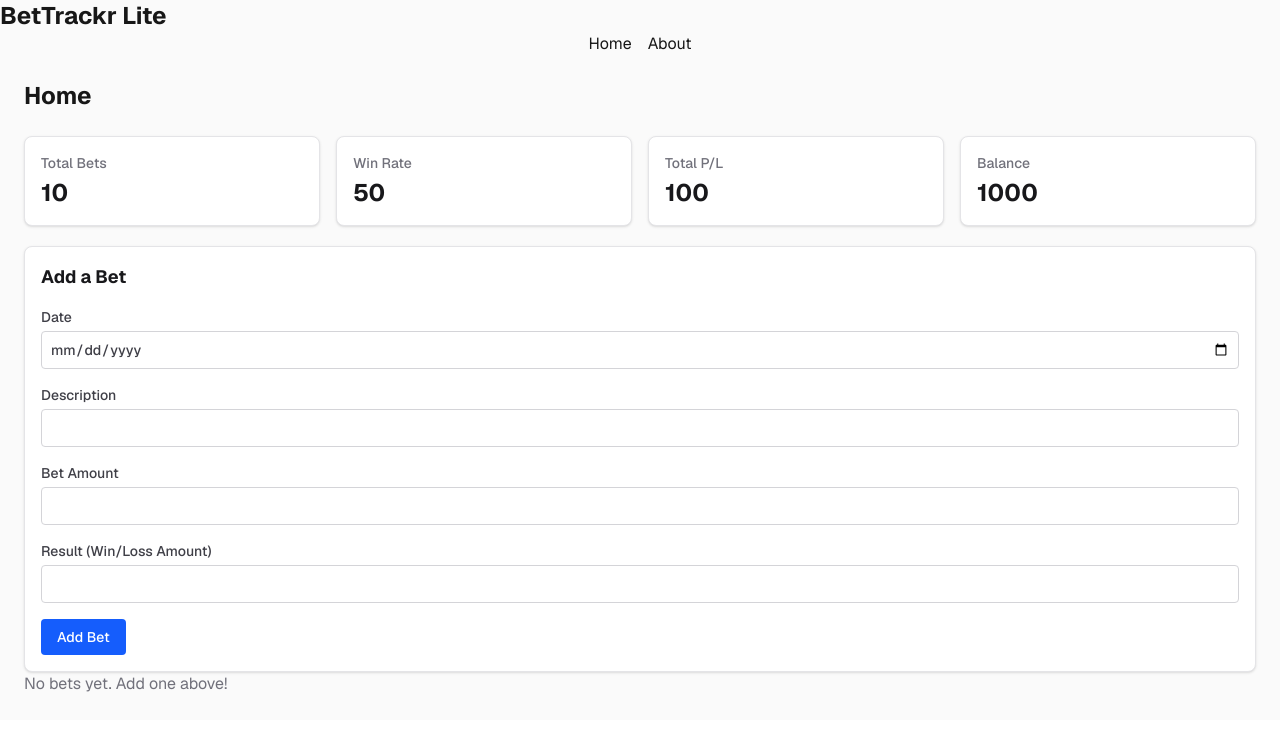
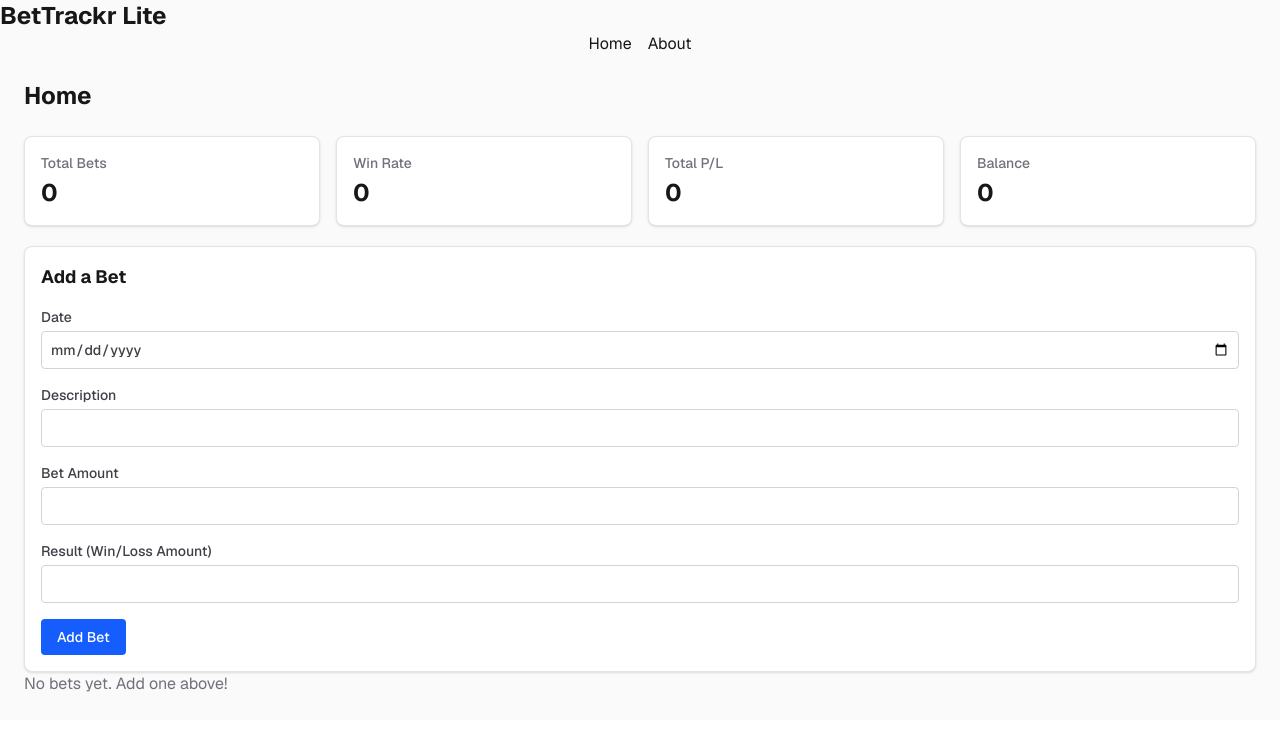
Before and after one commit to JaceG/my-next-app, a Next.js app: page / in a window 1280 px wide. Shown: the top 730 px of the page. Built offline with nearby package versions, Linux system fonts and the light colour scheme.

Commit message:
milestone 5 complete

```diff
--- a/src/app/page.tsx
+++ b/src/app/page.tsx
@@ -12,15 +12,23 @@ export default function Home() {
 	const deleteBet = (id) => {
 		setBets(bets.filter((bet) => bet.id !== id));
 	};
+	const winRate =
+		bets.length === 0
+			? 0
+			: (bets.filter((bet) => Number(bet.result) > 0).length /
+					bets.length) *
+				100;
+	const totalPL = bets.reduce((total, bet) => total + Number(bet.result), 0);
+	const balance = totalPL;
 
 	return (
 		<main className='bg-zinc-50 font-sans dark:bg-black p-6'>
 			<h2 className='text-2xl font-bold mb-6'>Home</h2>
 			<div className='grid grid-cols-1 md:grid-cols-2 lg:grid-cols-4 gap-4'>
-				<StatCard title='Total Bets' value={10} />
-				<StatCard title='Win Rate' value={50} />
-				<StatCard title='Total P/L' value={100} />
-				<StatCard title='Balance' value={1000} />
+				<StatCard title='Total Bets' value={bets.length} />
+				<StatCard title='Win Rate' value={winRate} />
+				<StatCard title='Total P/L' value={totalPL} />
+				<StatCard title='Balance' value={balance} />
 			</div>
 			<BetForm onAddBet={addBet} />
 			<BetList bets={bets} onDelete={deleteBet} />
```
Also changed, not shown: 1 other file (tests, documents, lock files or other folders).
